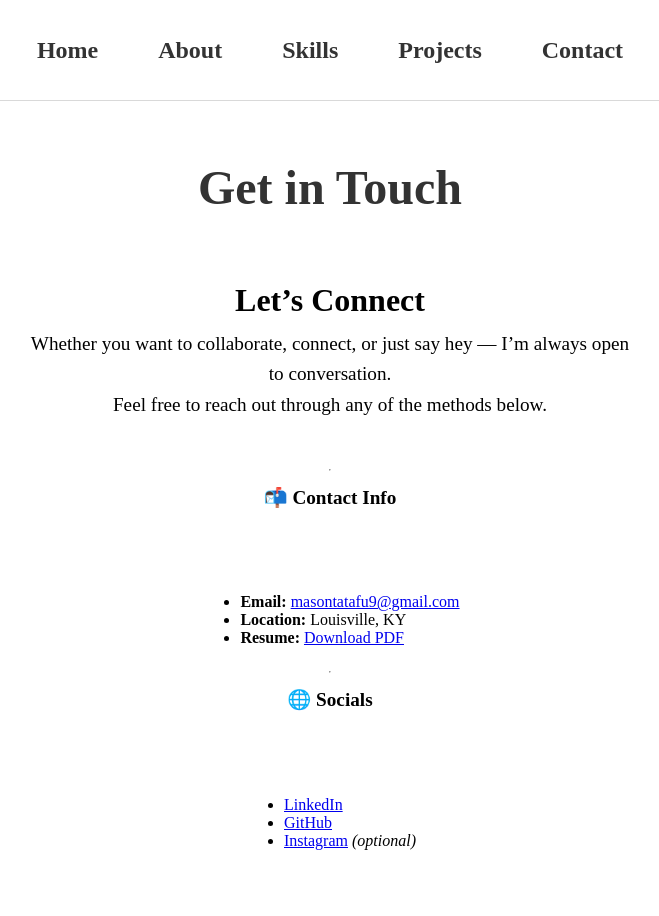
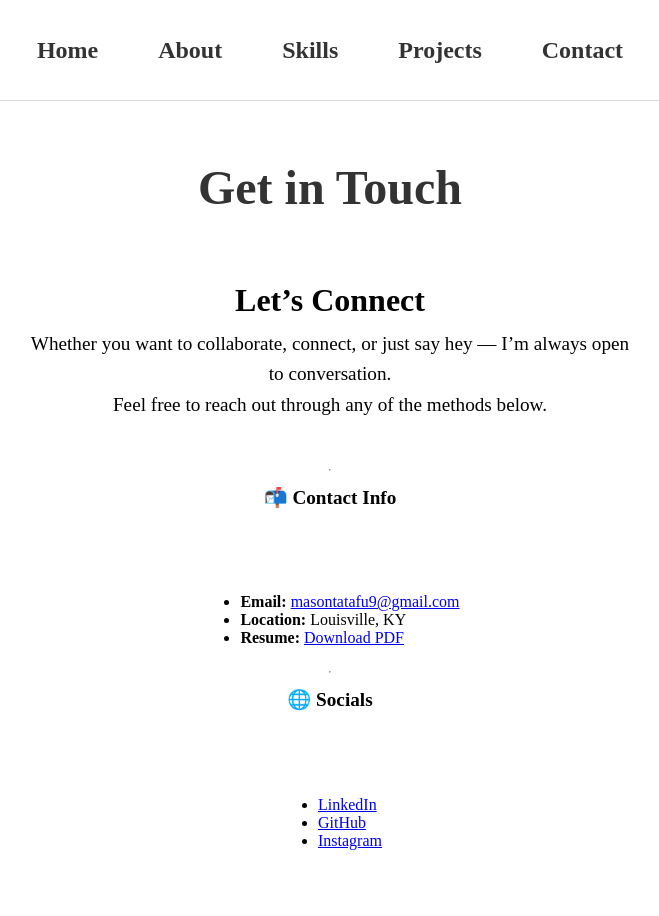
Before and after one commit to masontatafu/masontatafu.github.io, a Jekyll site: the page built from contact.md, in a window 1280 px wide. Shown: the whole page, without its empty margins (310-969 px from the left). Built offline with Jekyll 4.4.1, drawn with Linux system fonts in a browser that asks for light colours.

Commit message:
Update contact.md

```diff
--- a/contact.md
+++ b/contact.md
@@ -27,6 +27,6 @@ Feel free to reach out through any of the methods below.
 ## 🌐 Socials
 {:.contact-section}
 
-- [LinkedIn](https://www.linkedin.com/in/yournamehere)
+- [LinkedIn](https://www.linkedin.com/in/mason-tatafu-91b0742a2)
 - [GitHub](https://github.com/masontatafu)
-- [Instagram](https://instagram.com/yourhandle) *(optional)*
+- [Instagram](https://instagram.com/masontatafu)
```
